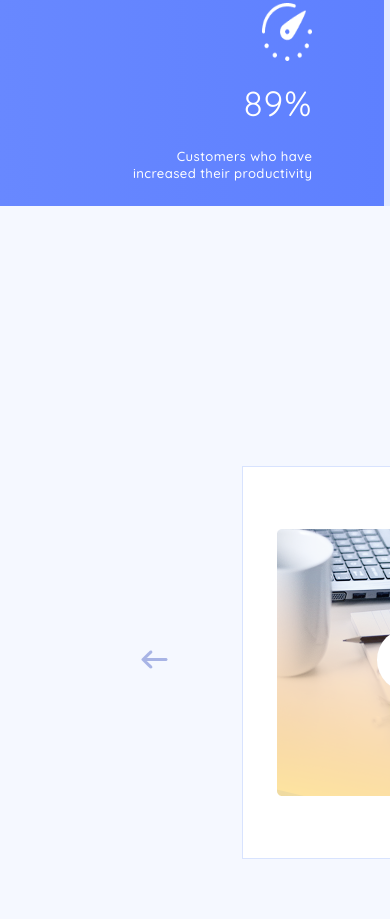
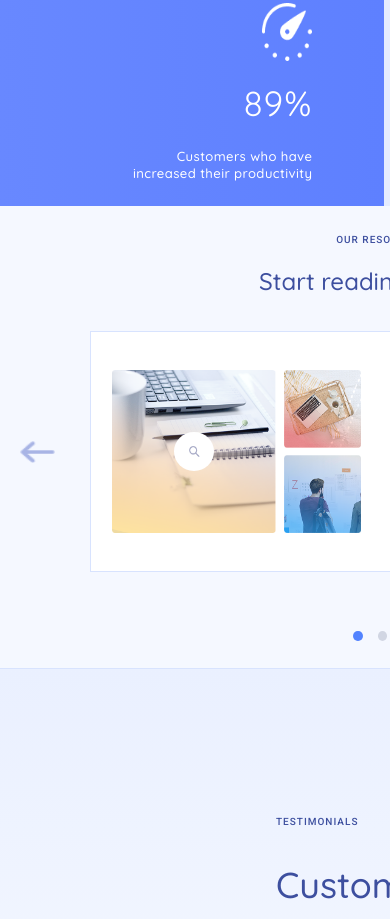
Before and after one commit to SavichArtem/WebLab4, a plain HTML site: page WebLab4/index.html in a window 390 px wide. Shown: the part 1945-2864 px from the top of the page. Drawn offline with nearby package versions, Linux system fonts and the light colour scheme.

Commit message:
feat: add "Blog" section

```diff
--- a/WebLab4/css/main.css
+++ b/WebLab4/css/main.css
@@ -617,7 +617,6 @@ span{
     font-size: 1.5em;
     letter-spacing: 0%;
     font-weight: 500;
-
 }
 
 .arrows{
@@ -1765,8 +1764,108 @@ footer h3{
         margin-top: 7.2%;
         margin-left: 1.7em;
     }
-
-
-
-
-}
+    .blog{
+        width: 48em;
+        height: 28.871em;
+    }
+
+    .blogTextSection{
+        width: 15.75em;
+        height: 3.946em;
+        margin-left: 33.6%;
+        margin-top: 3.55%;
+    }
+
+    .arrows{
+        grid-template-columns: 1.761em 1.761em;
+        gap: 41.5em;
+        margin-left: 2.65%;
+        margin-top: 30.5%;
+    }
+
+    .arrows img{
+        height: 1.4em;
+        width: 2.15em;
+    }
+
+    .blogImage{
+        width: 36.683em;
+        height: 15.086em;
+        margin-left: 11.7%;
+        margin-top: 16.2%;
+    }
+
+    .blogText{
+        width: 16.557em;
+        height: 10.471em;
+        margin-left: 19.4em;
+        margin-top: 6.4%;
+    }
+
+    .imagesInBlog{
+        grid-template-columns: 10.236em 4.847em;
+        gap: 0.492em;
+        width: 15.584em;
+        height: 10.224em;
+    }
+
+    .firstBlogImage{
+        width: 10.236em;
+        height: 10.2em;
+    }
+
+    .secondBlogImage{
+        width: 4.857em;
+        height: 4.859em;
+    }
+
+    .thirdBlogImage{
+        width: 4.857em;
+        height: 4.859em;
+    }
+
+    .blogText h3{
+        font-size: 1.379em;
+    }
+
+    .blogText p{
+        margin-top: 6.15%;
+        font-size: 0.563em;
+    }
+
+    .blogText .readBtnBlog{
+        margin-top: 8%;
+        width: 8.65em;
+        height: 3.2em;
+        font-size: 0.647em;
+    }
+
+    .blogText .addClickBlog{
+        width: 10.503em;
+        height: 2.141em;
+        margin-left: 45.5%;
+        margin-top: 9.8%;
+    }
+
+    .blogText .addClickBlog a{
+        font-size: 0.8em;
+    }
+
+    .increaseBtn{
+        margin-left: 25%;
+        margin-top: 25%;
+        background-size: 0.85em;
+      }
+
+    .blog_slider_nav{
+        width: 3.676em;
+        column-gap: 0.938em;
+        top: 92%;
+        left: 46%;
+    }
+
+    .blog_slider_nav a{
+        width: 0.613em;
+        height: 0.629em;
+    }
+}
```
